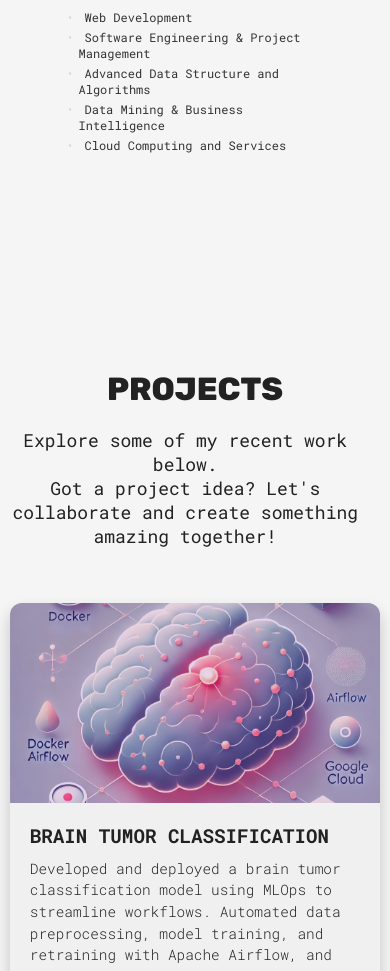
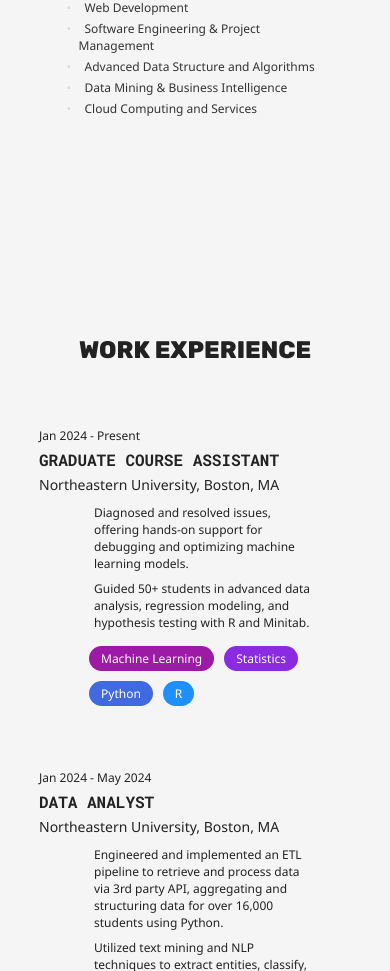
Before and after one commit to akshita-singh-2000/portfolio-website-react, a React (Vite) app: page / in a window 390 px wide. Shown: the part 2118-3089 px from the top of the page. Built offline with nearby package versions, Linux system fonts and the light colour scheme.

Commit message:
Completed work experience section

```diff
--- a/src/App.jsx
+++ b/src/App.jsx
@@ -5,6 +5,7 @@ import Skills from './sections/Skills/Skills';
 import Interests from './sections/Interest/Interest';
 import Education from './sections/Education/Education';
 import Footer from './sections/Footer/Footer';
+import Experience from './sections/Experience/Experience';
 
 
 // Components
@@ -13,6 +14,7 @@ function App() {
     <>
       <Intro/>
       <Education />
+      <Experience />
       <Projects/>
       <Interests />
       <Skills />
--- a/src/sections/Education/Education.module.css
+++ b/src/sections/Education/Education.module.css
@@ -20,6 +20,8 @@
 
   h3 {
     font-size: 18px;
+    margin-top: 11px;
+    font-family: 'Segoe UI', Tahoma, Geneva, Verdana, sans-serif;
   }
   .educationList {
     display: flex;
@@ -83,14 +85,16 @@
   .university {
     font-size: 18px;
     font-weight: normal;
-    margin-top: 15px;
+    margin-top: 3px;
     margin-bottom: 15px;
+    font-family: 'Segoe UI', Tahoma, Geneva, Verdana, sans-serif;
   }
 
   .coursesTitle {
     font-style: italic;
     font-size: 14px;
     margin-bottom: 0.25rem;
+    font-family: 'Segoe UI', Tahoma, Geneva, Verdana, sans-serif;
   }
 
   .coursesList {
@@ -99,10 +103,10 @@
   }
 
   .coursesList li {
+    font-family: 'Segoe UI', Tahoma, Geneva, Verdana, sans-serif;
     margin-bottom: 0.25rem;
     margin-left: 1.25rem;
     font-size: 12px;
-    font-family: 'Roboto Mono', monospace;
   }
 
   .coursesList li::before {
@@ -118,12 +122,14 @@
     flex-direction: column;
     align-items: flex-end;
     min-width: 120px;
+    margin-top: 11px;
+    font-family: 'Segoe UI', Tahoma, Geneva, Verdana, sans-serif;
   }
 
   .date, .gpa {
     font-weight: bold;
     font-size: 16px;
-    font-family: 'Roboto Mono', monospace;
+    font-family: 'Segoe UI', Tahoma, Geneva, Verdana, sans-serif;
     padding-left: 12px;
     text-align: right;
   }
--- /dev/null
+++ b/src/sections/Experience/Experience.jsx
@@ -0,0 +1,81 @@
+import React from 'react';
+import styles from './Experience.module.css';
+
+const Experience = () => {
+  const experiences = [
+    {
+      period: "Jan 2024 - Present",
+      title: "Graduate Course Assistant",
+      company: "Northeastern University, Boston, MA",
+      responsibilities: [
+        "Diagnosed and resolved issues, offering hands-on support for debugging and optimizing machine learning models.",
+        "Guided 50+ students in advanced data analysis, regression modeling, and hypothesis testing with R and Minitab."
+      ],
+      skills: ["Machine Learning", "Statistics","Python", "R"]
+    },
+    {
+      period: "Jan 2024 - May 2024",
+      title: "Data Analyst",
+      company: "Northeastern University, Boston, MA",
+      responsibilities: [
+        "Engineered and implemented an ETL pipeline to retrieve and process data via 3rd party API, aggregating and structuring data for over 16,000 students using Python.",
+        "Utilized text mining and NLP techniques to extract entities, classify, and analyze text-based responses.",
+        "Automated weekly data integration into Tableau with a custom Python scheduling script for real-time reporting and trend analysis, saving 5 hours of manual effort per cycle.",
+        "Built customized dashboard to track essential KPIs facilitating event management & planning for 20+ ceremonies."
+      ],
+      skills: ["Data Analysis", "Python", "Tableau", "NLP", "ETL"]
+    },
+    {
+        period: "Aug 2023 - Dec 2023",
+        title: "Data Engineer",
+        company: "Beam Therapeutics, Cambridge, MA",
+        responsibilities: [
+          "Architected comprehensive ETL data pipeline using custom scripts and protocols in Python, JavaScript, and YAML.",
+          "Executed in-built custom logic for data conversion, cutting external software dependency, reducing costs by 70%.",
+          "Designed optimized data schema for structured storage in Amazon Athena, enabling efficient querying and access.",
+          "Developed additional pipelines with API integration for third-party application compatibility, reducing manual intervention and processing time by 45 minutes.",
+        ],
+        skills: ["AWS", "ETL", "Python", "JavaScript", "Dataweave","Data Modeling"]
+      },
+      {
+        period: "Jan 2022 - Jul 2022",
+        title: "Data Analyst",
+        company: "Sahu Technologies, Mumbai, IN",
+        responsibilities: [
+          "Leveraged SQL to extract and manipulate data from large-scale relational databases.",
+          "Created Power BI dashboard for IT support, automating data extraction via APIs/OData, transforming it with Power Query and reducing manual reporting time by 30%.",
+          "Enhanced dashboard performance using data modeling and DAX to create dynamic KPIs, improving load times."
+        ],
+        skills: ["Python","SQL", "PowerBI", "PowerQuery", "DAX"]
+      }
+  ];
+
+  return (
+    <div className={styles.container}>
+      <h1 className={styles.title}>WORK EXPERIENCE</h1>
+      {experiences.map((exp, index) => (
+        <div key={index} className={styles.experience}>
+          <div className={styles.header}>
+            <div className={styles.period}>{exp.period}</div>
+            <h2 className={styles.jobTitle}>{exp.title}</h2>
+            <h3 className={styles.company}>{exp.company}</h3>
+          </div>
+          <div className={styles.content}>
+            <ul className={styles.responsibilities}>
+              {exp.responsibilities.map((resp, idx) => (
+                <li key={idx}>{resp}</li>
+              ))}
+            </ul>
+            <ul className={styles.skills}>
+              {exp.skills.map((skill, idx) => (
+                <li key={idx} className={styles.skill}>{skill}</li>
+              ))}
+            </ul>
+          </div>
+        </div>
+      ))}
+    </div>
+  );
+};
+
+export default Experience;
--- /dev/null
+++ b/src/sections/Experience/Experience.module.css
@@ -0,0 +1,159 @@
+.container {
+    max-width: 80%;
+    margin: 80px auto;
+    padding: 50px 85px;
+    background-color: var(--bg-color);
+    color: var(--text-color);
+    font-family: 'Segoe UI', Tahoma, Geneva, Verdana, sans-serif;
+  }
+
+  .title {
+    font-size: 40px;
+    font-weight: bold;
+    margin-bottom: 60px;
+    text-align: center;
+    color: var(--text-color);
+  }
+
+  .experience {
+    margin-bottom: 60px;
+    display: flex;
+  }
+
+  .header {
+    display: inline-block;
+    text-align: right;
+    width: 29%;
+    margin-right: 20px;
+    padding-top: 3px;
+  }
+
+  .period {
+    font-size: 14px;
+    font-weight: normal;
+    margin-bottom: 20px;
+    font-family: 'Segoe UI', Tahoma, Geneva, Verdana, sans-serif;
+  }
+
+  .jobTitle {
+    font-size: 18px;
+    font-weight: bold;
+    margin-bottom: 5px;
+  }
+
+  .company {
+    font-size: 14px;
+    margin: 5px 0 0;
+    font-weight: normal;
+    font-family: 'Segoe UI', Tahoma, Geneva, Verdana, sans-serif;
+  }
+
+  .content {
+    flex: 1;
+    padding-left: 50px;
+    width: 71%;
+  }
+
+  .responsibilities {
+    list-style-type: none;
+    margin: 0 0 15px;
+    font-size: 14px;
+    padding-left: 5px;
+    font-family: 'Segoe UI', Tahoma, Geneva, Verdana, sans-serif;
+  }
+
+  .responsibilities li {
+    margin-bottom: 8px;
+  }
+
+  .skills {
+    display: flex;
+    flex-wrap: wrap;
+    gap: 10px;
+    list-style-type: none;
+    padding: 0;
+    margin: 0;
+
+  }
+
+  .skill {
+    padding: 5px 15px;
+    border-radius: 20px;
+    font-size: 14px;
+    font-weight: none;
+    color: white;
+    font-family: 'Segoe UI', Tahoma, Geneva, Verdana, sans-serif;
+  }
+
+  .skill:nth-child(1) { background-color: #9d1aa6; }
+  .skill:nth-child(2) { background-color: #8a2be2; }
+  .skill:nth-child(3) { background-color: #4169e1; }
+  .skill:nth-child(4) { background-color: #1e90ff; }
+  .skill:nth-child(5) { background-color: #03a4a7; }
+  .skill:nth-child(6) { background-color: #26a463; }
+  .skill:nth-child(7) { background-color: #be623b; }
+
+  @media (max-width: 799px) {
+    .container{
+        padding: 0;
+        margin: 20px auto;
+    }
+    .experience {
+      flex-direction: column;
+    }
+
+    .header {
+      text-align: left;
+      width: 100%;
+      margin-bottom: 10px;
+    }
+
+    .title {
+      font-size: 28px;
+    }
+    .period{
+        font-size: 14px;
+        margin-bottom: 5px;
+    }
+    .jobTitle {
+      font-size: 18px;
+    }
+
+    .company {
+      font-size: 16px;
+      text-align: left;
+    }
+  }
+
+  @media (max-width: 480px) {
+    .container{
+        padding: 0;
+        margin: 20px auto;
+    }
+    .title {
+      font-size: 24px;
+    }
+
+    .period {
+      font-size: 12px;
+      margin-bottom: 5px;
+    }
+
+    .jobTitle {
+      font-size: 16px;
+    }
+
+    .company {
+      font-size: 14px;
+      text-align: left;
+    }
+
+    .responsibilities {
+      font-size: 12px;
+    }
+
+    .skill {
+      font-size: 12px;
+      padding: 4px 12px;
+    }
+  }
--- a/src/sections/Interest/Interest.module.css
+++ b/src/sections/Interest/Interest.module.css
@@ -52,6 +52,7 @@
     color: var(--text-color);
     text-align: center;
     padding-bottom:10px;
+    font-family: 'Segoe UI', Tahoma, Geneva, Verdana, sans-serif;
   }
 
   @media (min-width: 800px) {
--- a/src/sections/MyProjects/Projects.jsx
+++ b/src/sections/MyProjects/Projects.jsx
@@ -13,7 +13,7 @@ const CityCards = () => {
 
   const cities = [
     {
-      name: 'Brain Tumor Classification',
+      name: 'Brain Tumor Classification (MLOps)',
       image: projectImage1,
       color: 'rgba(138, 43, 226, 0.2)',
       description: 'Developed and deployed a brain tumor classification model using MLOps to streamline workflows. Automated data preprocessing, model training, and retraining with Apache Airflow, and managed CI/CD workflows on GCP via GitHub Actions. Built a Tableau dashboard for real-time monitoring using parsed log data stored in PostgreSQL.',
--- a/src/sections/MyProjects/Projects.module.css
+++ b/src/sections/MyProjects/Projects.module.css
@@ -10,6 +10,7 @@
 .container {
     transition: background-color 0.3s ease, color 0.3s ease;
     margin: 8% auto;
+    font-family: 'Segoe UI', Tahoma, Geneva, Verdana, sans-serif;
 }
 
 .container.dark {
@@ -29,7 +30,7 @@
 
 .sectionDescription {
     font-size: 18px;
-    font-family: 'Roboto Mono', monospace;
+    font-family: 'Segoe UI', Tahoma, Geneva, Verdana, sans-serif;
     font-weight: 400;
     text-align: center;
 }
@@ -92,12 +93,14 @@
     margin: 0 0 10px 0;
     font-size: 1.2rem;
     text-decoration-line: none;
+    font-family: 'Segoe UI', Tahoma, Geneva, Verdana, sans-serif;
 }
 
 .content p {
     font-size: 0.9rem;
     line-height: 1.5;
     text-decoration: none;
+    font-family: 'Segoe UI', Tahoma, Geneva, Verdana, sans-serif;
 }
 
 @media (max-width: 760px) {
```
